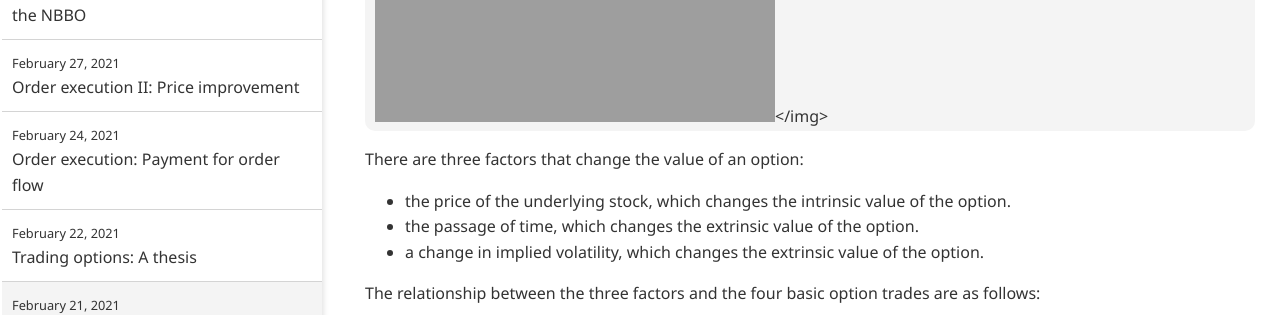
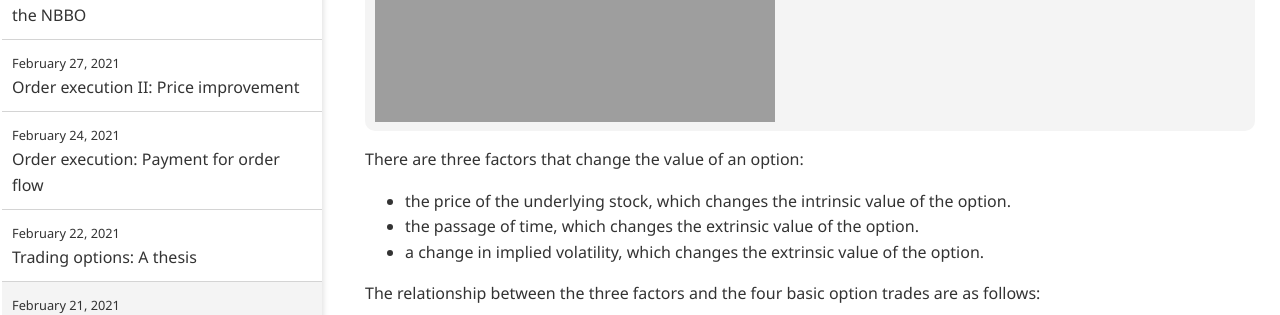
Before and after one commit to impuremaths/impuremaths.github.io, a Jekyll site: the page built from _posts/2021-02-21-what-is-a-stock-option.md, in a window 1280 px wide and 900 px high, scrolled down 1526 px. Shown: the part 242-557 px from the top of the window. Built offline with Jekyll 4.4.1, drawn with Linux system fonts in a browser that asks for light colours.

Commit message:
Update 2021-02-21-what-is-a-stock-option.md

```diff
--- a/_posts/2021-02-21-what-is-a-stock-option.md
+++ b/_posts/2021-02-21-what-is-a-stock-option.md
@@ -48,7 +48,7 @@ A visualization of the intrinsic and extrinsic value of an option:
 
 <div class="media">
 
-<img src="3fNVfI7FGD13xMK7TPUCeHIU03Al_0lKuSVGEvk_85WRnGI4CMGVnDGLV8s3MBw1AAVKhf-8P33X495XN-5HIF-7J1euyia6YTRHarSuSrE_97do52Ab4YVEgB_lpSxXiEtbhYA9ibqCUuZ0vGjeIk=w1750-h1100-no?authuser=0"></img>
+<img src="3fNVfI7FGD13xMK7TPUCeHIU03Al_0lKuSVGEvk_85WRnGI4CMGVnDGLV8s3MBw1AAVKhf-8P33X495XN-5HIF-7J1euyia6YTRHarSuSrE_97do52Ab4YVEgB_lpSxXiEtbhYA9ibqCUuZ0vGjeIk=w1750-h1100-no?authuser=0">
 
 </div>
 
```
